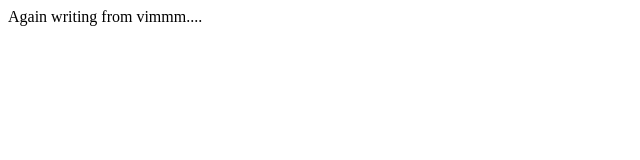
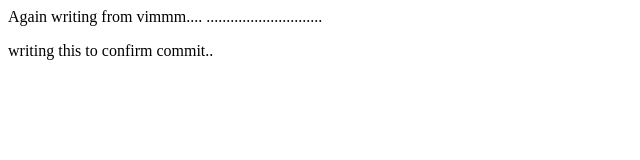
Before and after one commit to ay-666/demo-repo, a plain HTML site: page index.html in a window 1280 px wide. Shown: the whole page, without its empty margins (0-640 px from the left). Drawn offline with Linux system fonts and the light colour scheme.

Commit message:
forgot to add message so writing through vim

```diff
--- a/index.html
+++ b/index.html
@@ -1 +1,7 @@
 Again writing from vimmm....
+
+.............................
+<html>
+	<body>
+		<p>	writing this to confirm commit..
+	</body></html>
```
Also changed, not shown: 1 other file.
